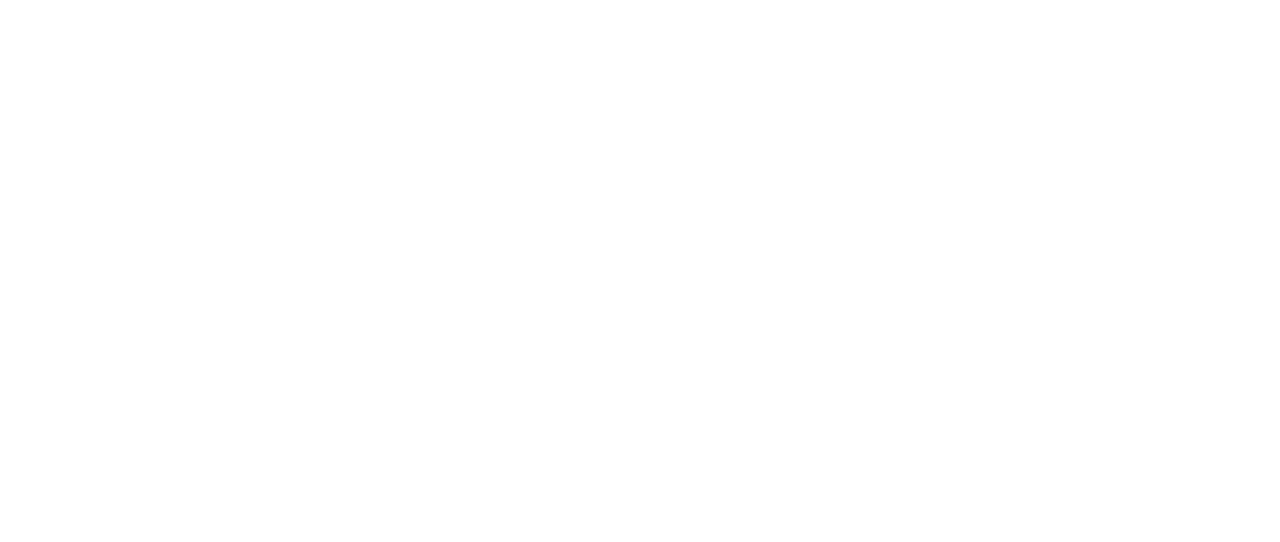
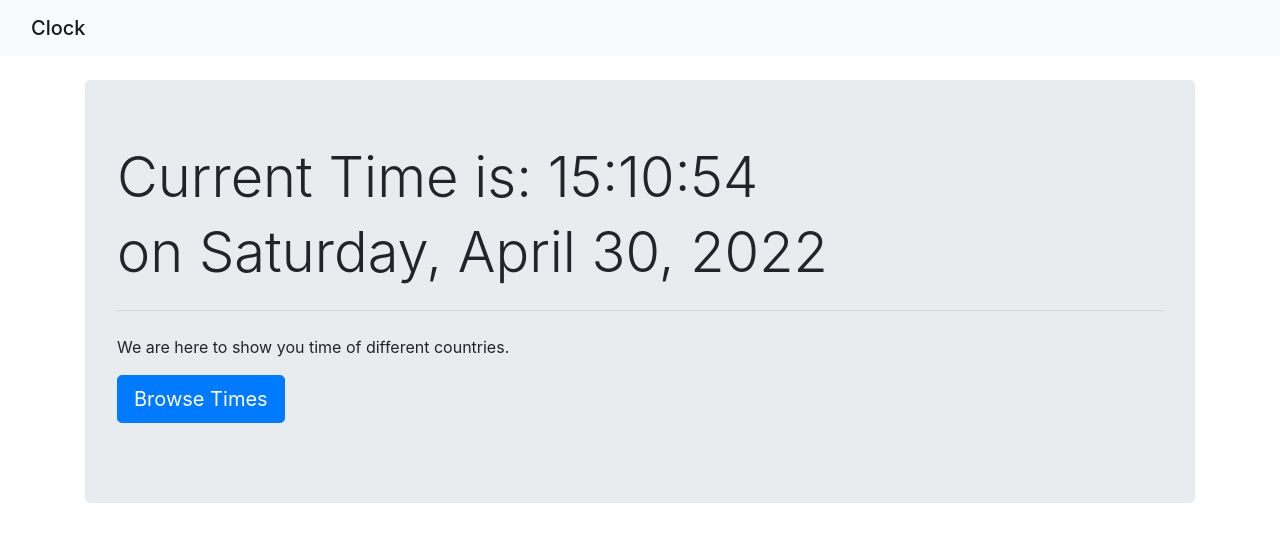
Before and after one commit to Iam-learning/JavaScript, a plain HTML site: page project 1/index.html in a window 1280 px wide. Drawn offline with nearby package versions, Linux system fonts and the light colour scheme.

Commit message:
simple clock project

```diff
--- a/project 1/index.html
+++ b/project 1/index.html
@@ -1,15 +1,53 @@
-<!DOCTYPE html>
+<!doctype html>
 <html lang="en">
-<head>
-    <meta charset="UTF-8">
-    <meta http-equiv="X-UA-Compatible" content="IE=edge">
-    <meta name="viewport" content="width=device-width, initial-scale=1.0">
-    <title>Document</title>
-</head>
-<body>
+  <head>
+    <!-- Required meta tags -->
+    <meta charset="utf-8">
+    <meta name="viewport" content="width=device-width, initial-scale=1">
+
+    <!-- Bootstrap CSS -->
+    <link rel="stylesheet" href="https://cdn.jsdelivr.net/npm/bootstrap@4.0.0/dist/css/bootstrap.min.css" integrity="sha384-Gn5384xqQ1aoWXA+058RXPxPg6fy4IWvTNh0E263XmFcJlSAwiGgFAW/dAiS6JXm" crossorigin="anonymous">
+    <title>A Clock!</title>
+  </head>
+  <body>
+    <nav class="navbar navbar-light bg-light">
+        <div class="container-fluid">
+          <span class="navbar-brand mb-0 h1">Clock</span>
+        </div>
+      </nav>
 
 
-    <script src="index.js"></script>
 
-</body>
+
+
+
+
+      <div class="container">
+        <div class="jumbotron my-4">
+
+            <h1 class="display-4">Current Time is: <span id="time"></span></h1>
+            <h1 class="display-4">on <span id="date"></span></h1>
+            <hr class="my-4">
+            <p>We are here to show you time of different countries.</p>
+            <p class="lead">
+              <a class="btn btn-primary btn-lg" href="#" role="button" id="button">Browse Times</a>
+            </p>
+
+        </div>
+    </div>
+
+    <!-- this button loads when click on the blue button -->
+    <!-- <button id="more">dropdown</button> -->
+
+
+
+
+
+
+
+    <!-- Option 1: Bootstrap Bundle with Popper -->
+    <script src="https://cdn.jsdelivr.net/npm/bootstrap@5.1.3/dist/js/bootstrap.bundle.min.js" integrity="sha384-ka7Sk0Gln4gmtz2MlQnikT1wXgYsOg+OMhuP+IlRH9sENBO0LRn5q+8nbTov4+1p" crossorigin="anonymous"></script>
+
+      <script src="index.js"></script>
+  </body>
 </html>
--- a/project 1/index.js
+++ b/project 1/index.js
@@ -0,0 +1,30 @@
+
+
+let a; let date; let time;
+const options = { weekday:'long', year: 'numeric', month: 'long', day: 'numeric'};
+setInterval(() => {
+    a = new Date();
+
+    date = a.toLocaleDateString(undefined,options);
+
+    time = a.getHours()+ ':' + a.getMinutes() + ':' + a.getSeconds();
+
+    // time = a.getHours()%12+ ':' + a.getMinutes() + ':' + a.getSeconds();
+
+    document.getElementById('time').innerHTML = time;
+    document.getElementById('date').innerHTML = date;
+
+}, 1000);
+
+
+/////////////////////////////
+
+button.addEventListener('click', function(){
+    alert('coming soon');
+})
+
+// window.onload = function(){document.getElementById('more').remove()};
+
+// button.addEventListener('click', function(){
+//     document.getElementById('more').add();
+// })
```
Also changed, not shown: index.html (+2 -1 lines).
